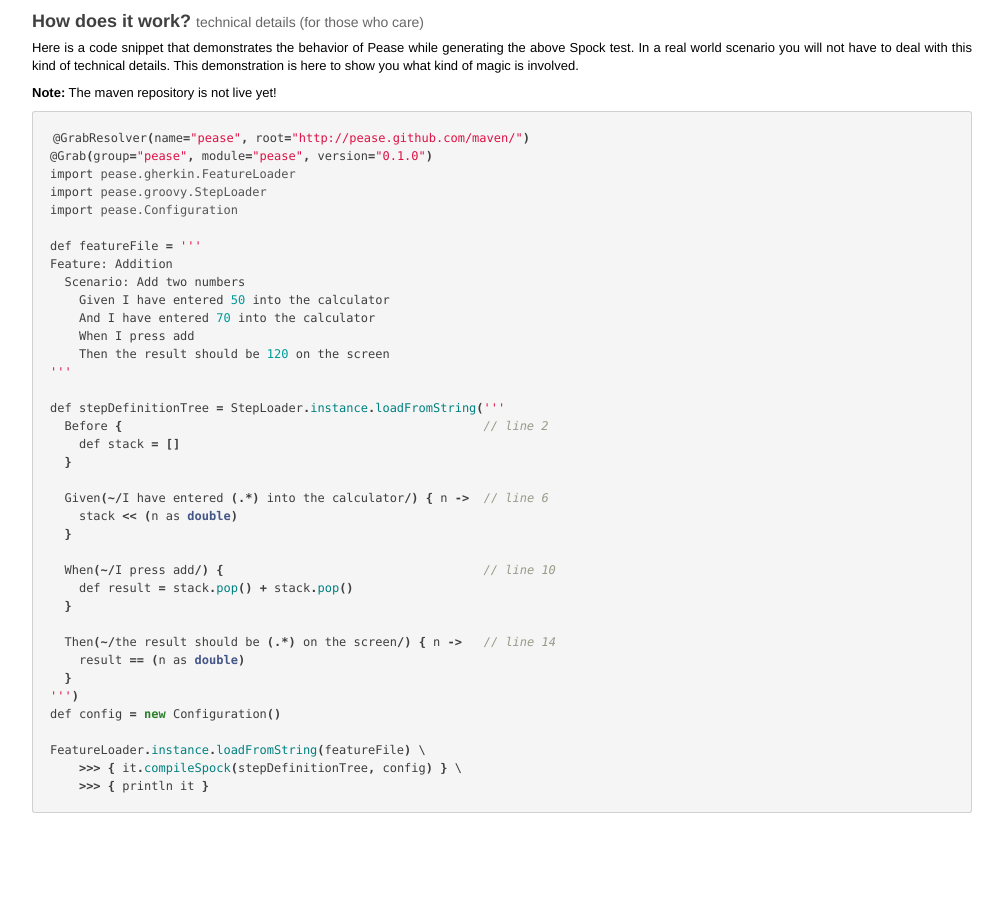
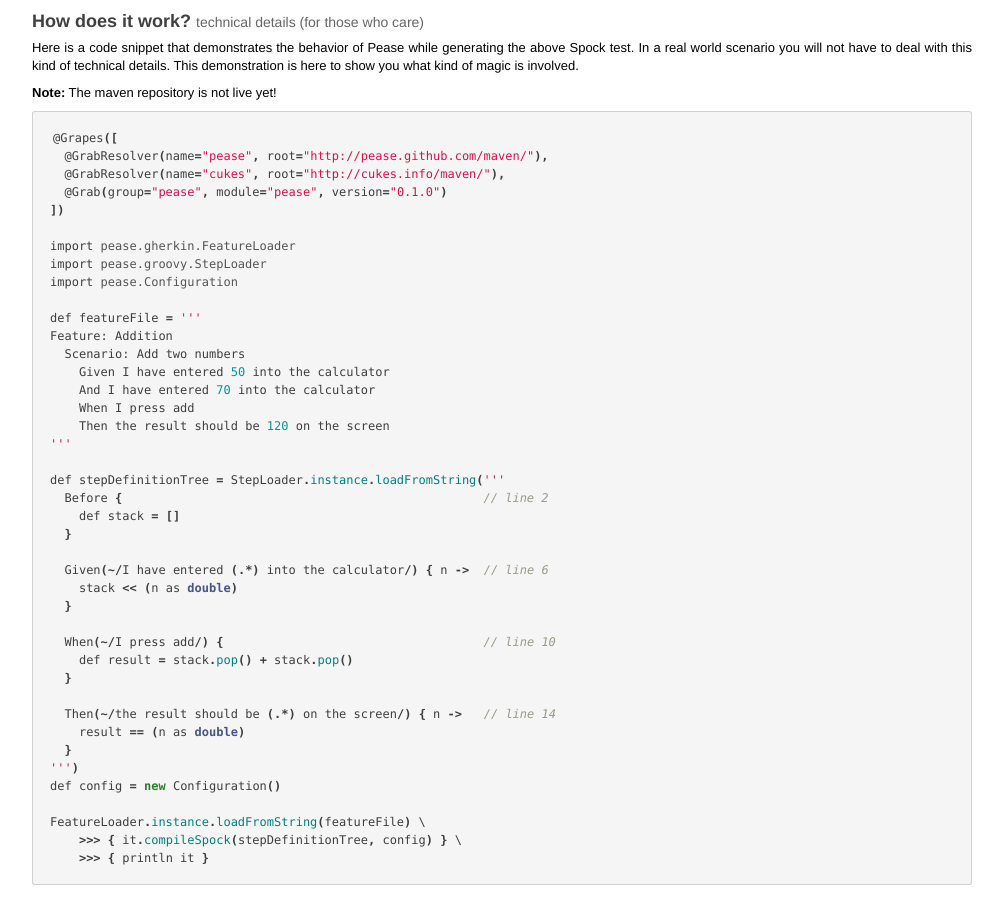
Before and after one commit to pease/pease.github.com, a plain HTML site: page index.html in a window 1280 px wide. Shown: the part 1219-2140 px from the top of the page, without its empty margins (118-1121 px from the left). Before the commit the page ends 2068 px from the top, so only its background shows below. Drawn offline with Linux system fonts and the light colour scheme.

Commit message:
added cukes maven resolver to trythisathome example

```diff
--- a/index.html
+++ b/index.html
@@ -142,8 +142,12 @@
       This demonstration is here to show you what kind of magic is involved.</p>
 
       <p><strong>Note:</strong> The maven repository is not live yet!</p>
-      <div class="highlight"><pre><code class="java"><span class="nd">@GrabResolver</span><span class="o">(</span><span class="n">name</span><span class="o">=</span><span class="s">&quot;pease&quot;</span><span class="o">,</span> <span class="n">root</span><span class="o">=</span><span class="s">&quot;http://pease.github.com/maven/&quot;</span><span class="o">)</span>
-<span class="nd">@Grab</span><span class="o">(</span><span class="n">group</span><span class="o">=</span><span class="s">&quot;pease&quot;</span><span class="o">,</span> <span class="n">module</span><span class="o">=</span><span class="s">&quot;pease&quot;</span><span class="o">,</span> <span class="n">version</span><span class="o">=</span><span class="s">&quot;0.1.0&quot;</span><span class="o">)</span>
+      <div class="highlight"><pre><code class="java"><span class="nd">@Grapes</span><span class="o">([</span>
+  <span class="nd">@GrabResolver</span><span class="o">(</span><span class="n">name</span><span class="o">=</span><span class="s">&quot;pease&quot;</span><span class="o">,</span> <span class="n">root</span><span class="o">=</span><span class="s">&quot;http://pease.github.com/maven/&quot;</span><span class="o">),</span>
+  <span class="nd">@GrabResolver</span><span class="o">(</span><span class="n">name</span><span class="o">=</span><span class="s">&quot;cukes&quot;</span><span class="o">,</span> <span class="n">root</span><span class="o">=</span><span class="s">&quot;http://cukes.info/maven/&quot;</span><span class="o">),</span>
+  <span class="nd">@Grab</span><span class="o">(</span><span class="n">group</span><span class="o">=</span><span class="s">&quot;pease&quot;</span><span class="o">,</span> <span class="n">module</span><span class="o">=</span><span class="s">&quot;pease&quot;</span><span class="o">,</span> <span class="n">version</span><span class="o">=</span><span class="s">&quot;0.1.0&quot;</span><span class="o">)</span>
+<span class="o">])</span>
+
 <span class="kn">import</span> <span class="nn">pease.gherkin.FeatureLoader</span>
 <span class="kn">import</span> <span class="nn">pease.groovy.StepLoader</span>
 <span class="kn">import</span> <span class="nn">pease.Configuration</span>
```
